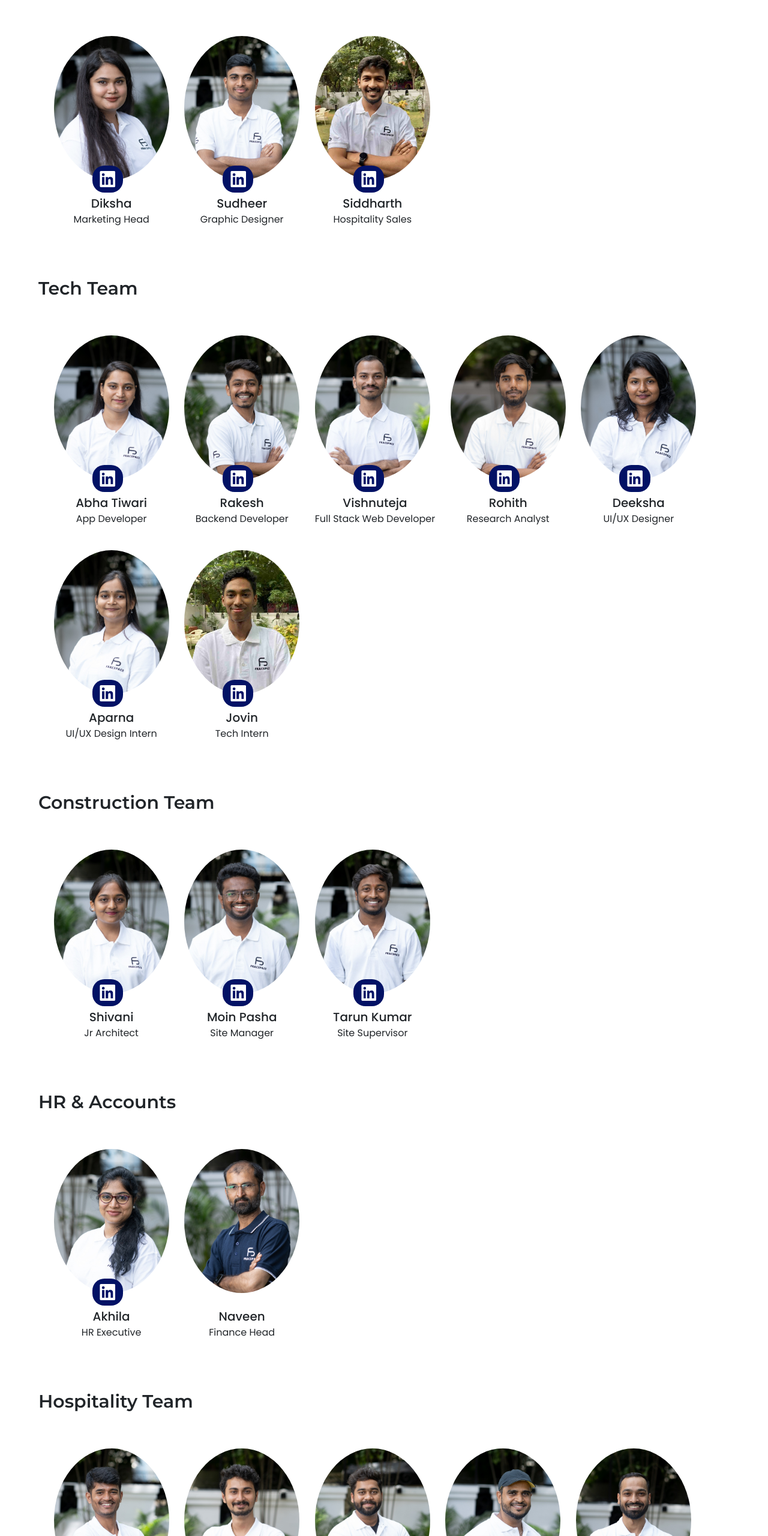
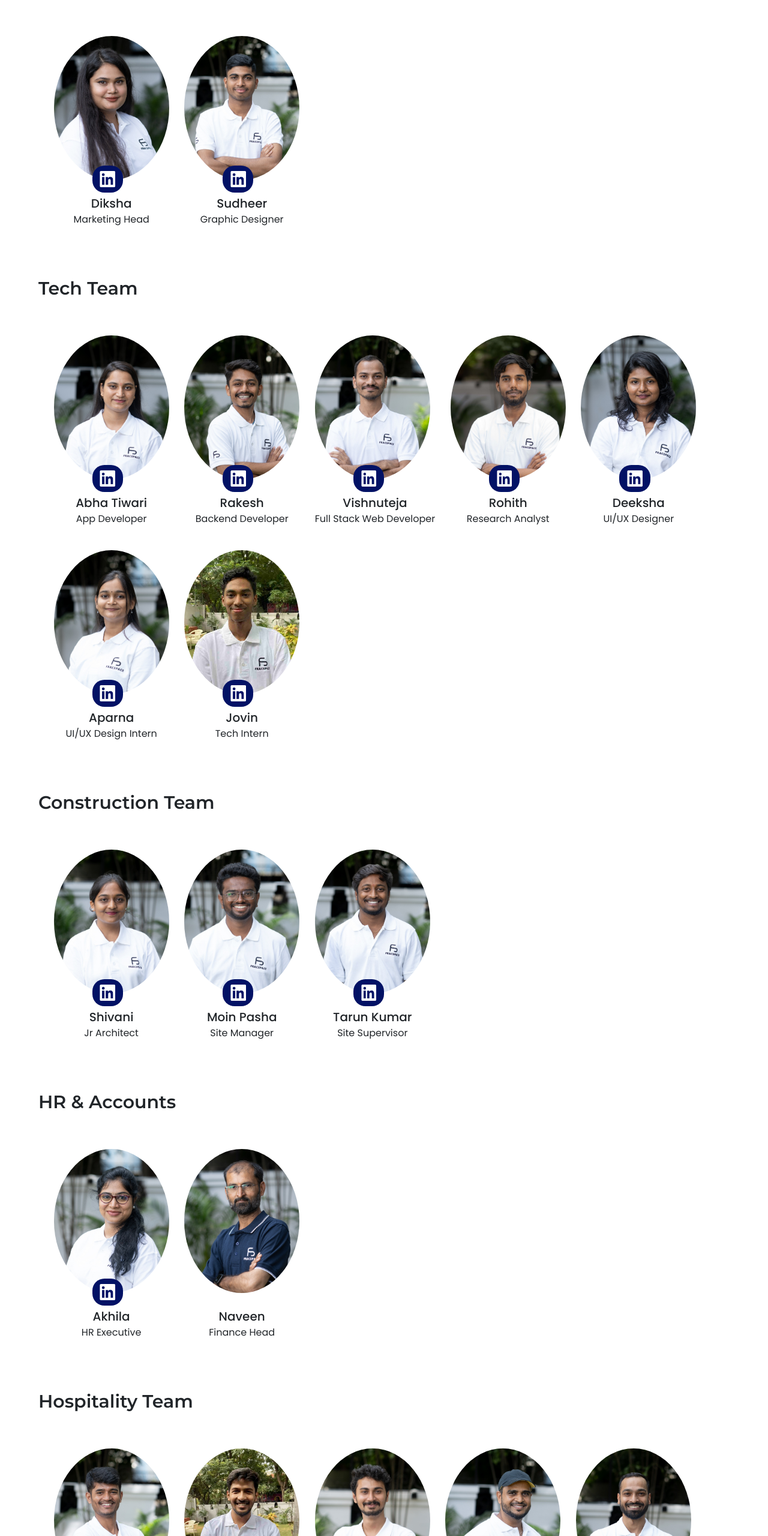
Before and after one commit to Vishnuteja10/fs, a React (Vite) app: page /meetourteam in a window 1280 px wide. Shown: the part 2464-5024 px from the top of the page at 60% size. Built offline with nearby package versions, Linux system fonts and the light colour scheme.

Commit message:
added changes

```diff
--- a/src/Pages/Agents/Agents.jsx
+++ b/src/Pages/Agents/Agents.jsx
@@ -72,7 +72,7 @@ function Agents() {
             <AgentStories />
         </div> */}
 
-{/*
+      {/*
         <div>
             <BottomBanner />
         </div> */}
--- a/src/Pages/MeetOurTeam/MeetOurTeam.jsx
+++ b/src/Pages/MeetOurTeam/MeetOurTeam.jsx
@@ -279,24 +279,6 @@ export default function MeetOurTeam() {
               <div className={Style.role}>Graphic Designer</div>
             </article>
 
-
-            <article className={Style.itemOne}>
-              <img loading="lazy" alt="team mate image"  className={Style.itemImage} src={siddharthImg}></img>
-              <div
-                className={Style.linkedInContainer}
-                onClick={() =>
-                  window.open(
-                    "",
-                    "_blank"
-                  )
-                }
-              >
-                <img src={linkedIn}></img>
-              </div>
-              <div className={Style.name}>Siddharth</div>
-              <div className={Style.role}>Hospitality Sales</div>
-            </article>
-
           </div>
         </section>
 
@@ -411,7 +393,7 @@ export default function MeetOurTeam() {
                 className={Style.linkedInContainer}
                 onClick={() =>
                   window.open(
-                    "",
+                    "https://www.linkedin.com/in/thanikal-jovin-varghese-6bbb10305/",
                     "_blank"
                   )
                 }
@@ -534,6 +516,23 @@ export default function MeetOurTeam() {
               <div className={Style.role}>Hospitality Sales</div>
             </article>
 
+            <article className={Style.itemOne}>
+              <img loading="lazy" alt="team mate image"  className={Style.itemImage} src={siddharthImg}></img>
+              <div
+                className={Style.linkedInContainer}
+                onClick={() =>
+                  window.open(
+                    "https://www.linkedin.com/in/siddharth-sarkar-385132244/",
+                    "_blank"
+                  )
+                }
+              >
+                <img src={linkedIn}></img>
+              </div>
+              <div className={Style.name}>Siddharth</div>
+              <div className={Style.role}>Hospitality Sales</div>
+            </article>
+
           <article className={Style.itemOne}>
               <img loading="lazy" alt="team mate image"  className={Style.itemImage} src={hemanth2Img}></img>
               <div
@@ -546,19 +545,10 @@ export default function MeetOurTeam() {
               <div className={Style.role}>Physiotherapist</div>
             </article>
 
-            <article className={Style.itemOne}>
-              <img loading="lazy" alt="team mate image"  className={Style.itemImage} src={lalithImg}></img>
-              {/* <div
-                className={Style.linkedInContainer}
-                onClick={() => window.open(" ", "_blank")}
-              >
-                <img src={linkedIn}></img>
-              </div> */}
-              <div className={Style.name}>Lalith</div>
-              <div className={Style.role}>Front Office</div>
-            </article>
+
 
             <article className={Style.itemOne}>
+
               <img loading="lazy" alt="team mate image"  className={Style.itemImage} src={mansoorImg}></img>
               {/* <div
                 className={Style.linkedInContainer}
--- a/src/components/AppIconsComponent/AppIconsComponent.module.css
+++ b/src/components/AppIconsComponent/AppIconsComponent.module.css
@@ -30,6 +30,7 @@
     height: 5vh;
     transform: rotate(-90deg);
     z-index: 999;
+    cursor: pointer;
   }
 
   .playStore{
@@ -37,6 +38,7 @@
     height: 6.5vh;
     transform: rotate(-90deg);
     z-index: 999;
+    cursor: pointer;
   }
 
   .watsapp{
@@ -45,6 +47,7 @@
      height: 5vh;
      z-index: 999;
      margin-left: 3vw;
+     cursor: pointer;
   }
 
 
--- a/src/components/Footer/Footer.module.css
+++ b/src/components/Footer/Footer.module.css
@@ -669,6 +669,8 @@
   }
 }
 
+
+
 @media (max-width: 350px) {
 
   .main{
```
